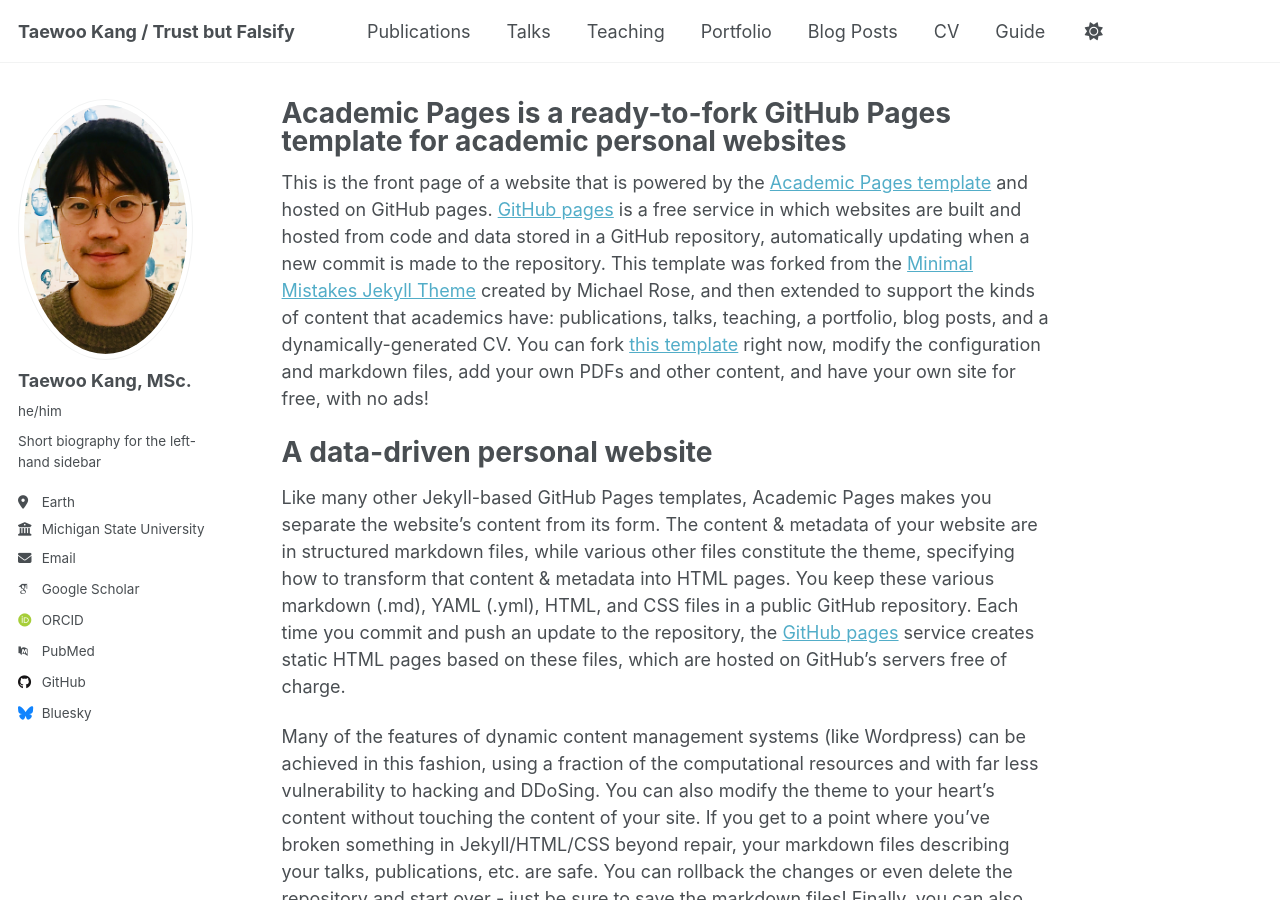
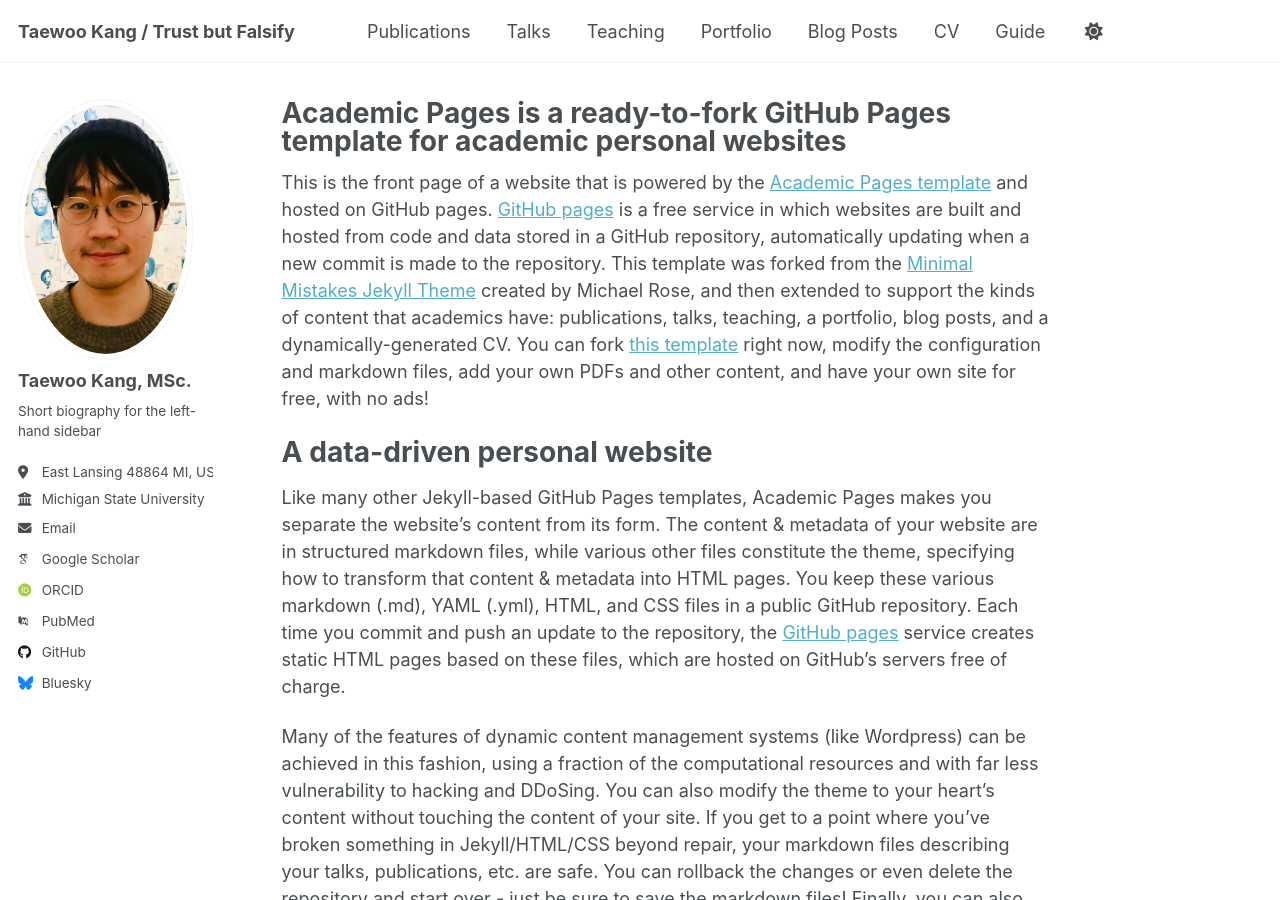
Before and after one commit to kteen2k/taewookang, a Jekyll site: the page built from _pages/about.md, in a window 1280 px wide and 900 px high. Built offline with Jekyll 4.4.1, drawn with Linux system fonts in a browser that asks for light colours; some web fonts are replaced.

Commit message:
_config.yml

```diff
--- a/_config.yml
+++ b/_config.yml
@@ -24,9 +24,8 @@ author:
   # Biographic information
   avatar           : "profile_tw.png"
   name             : "Taewoo Kang, MSc."
-  pronouns         : "he/him"
   bio              : "Short biography for the left-hand sidebar"
-  location         : "Earth"
+  location         : "East Lansing 48864 MI, US"
   employer         : "Michigan State University"
   uri              : # URL
   email            : "kangtaew@msu.edu"
```
